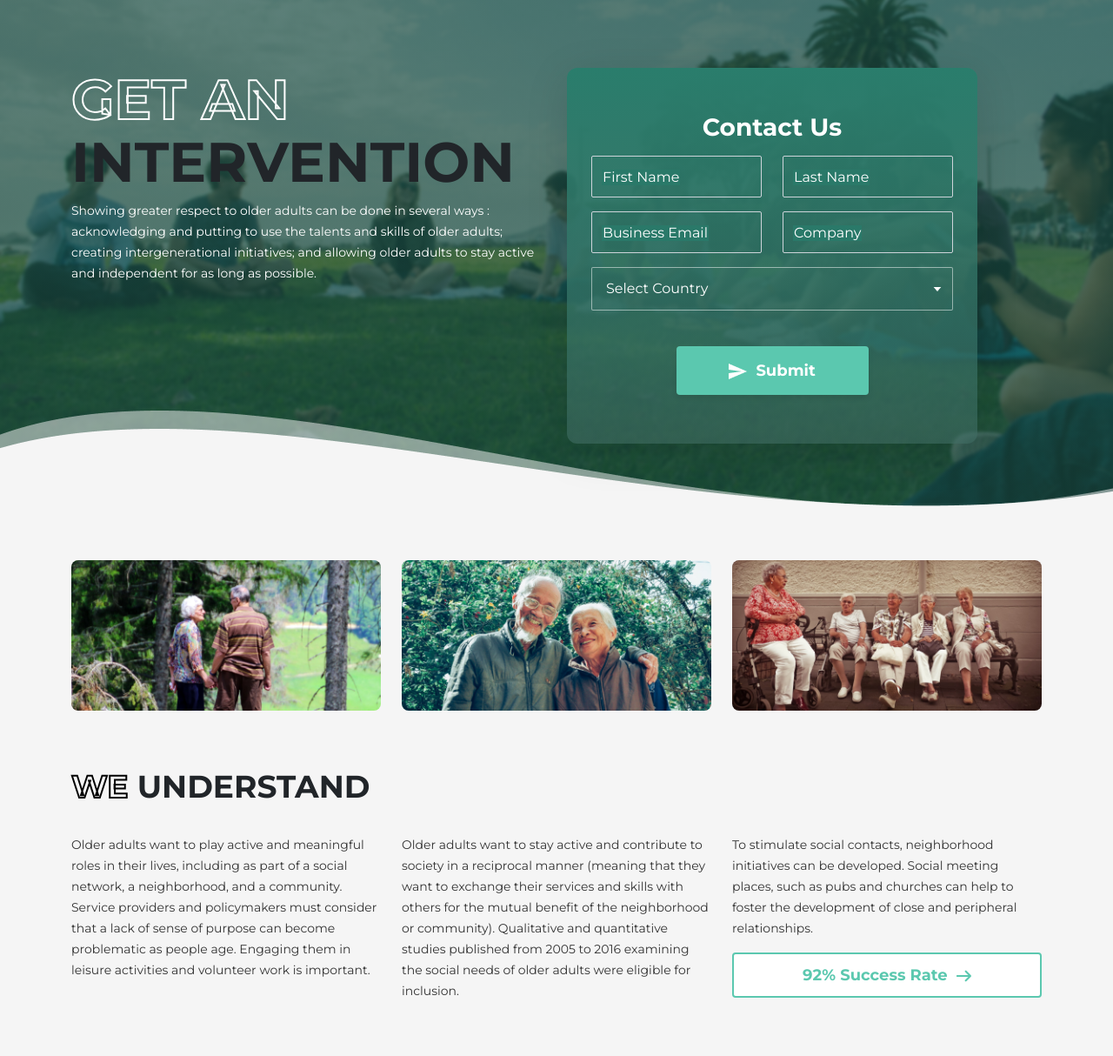
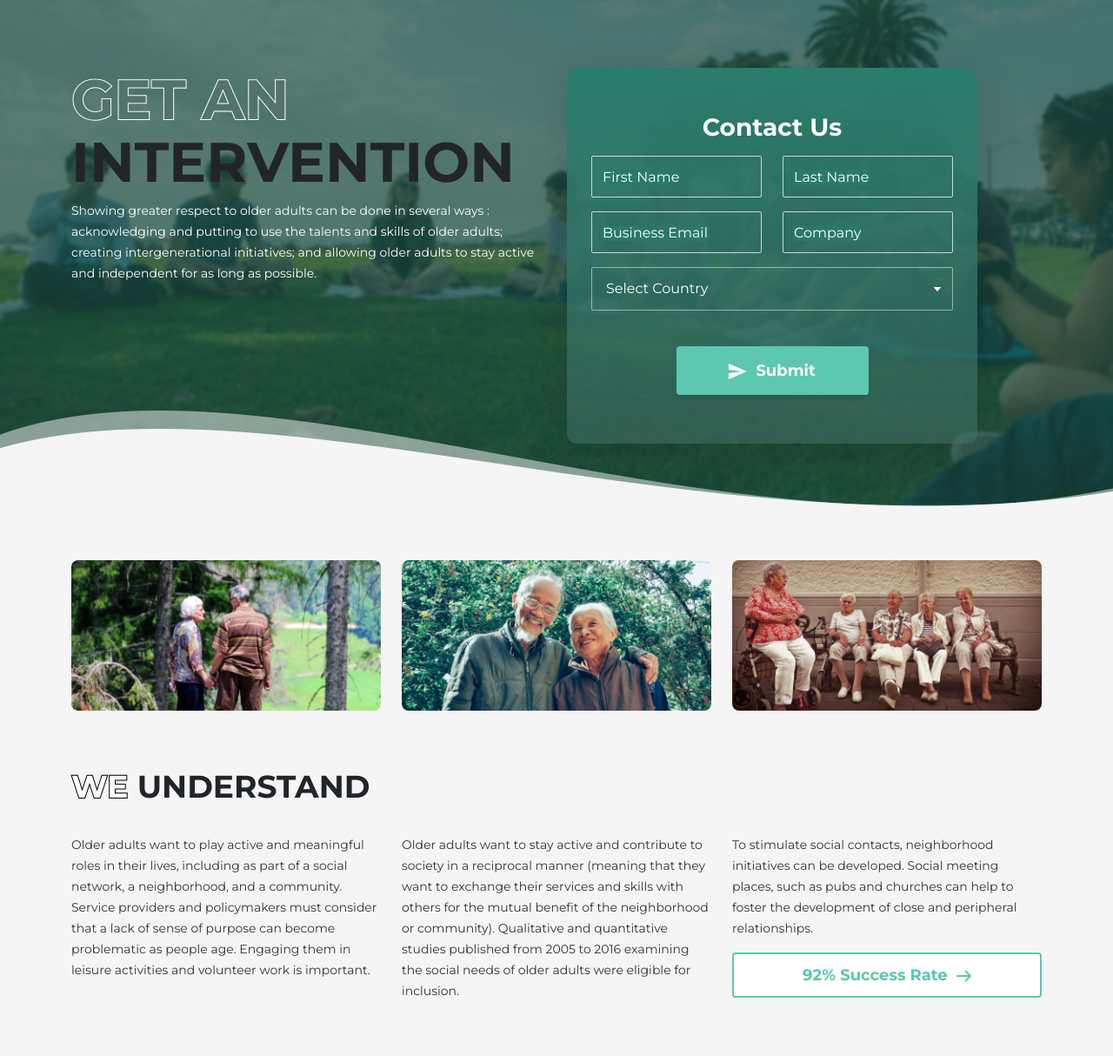
Before and after one commit to nkneeraj99/spiralyze, a plain HTML site: page index.html in a window 1280 px wide. Shown: the part 68-1282 px from the top of the page at 87% size. Drawn offline with Linux system fonts and the light colour scheme.

Commit message:
stroke text improve

```diff
--- a/css/main.css
+++ b/css/main.css
@@ -18,6 +18,21 @@ body {
   -webkit-text-fill-color: transparent;
   -webkit-text-stroke: 2px #000;
   font-weight: 700;
+  position: relative;
+}
+
+span.stroked-text::after {
+  content: attr(data-string);
+  -webkit-text-stroke: 0px;
+  -webkit-text-fill-color: #fff;
+  position: absolute;
+  left: 0;
+  color: #fff;
+}
+
+span.stroked-text.stroke-color-green::after {
+  -webkit-text-fill-color: #29554b;
+  color: #29554b;
 }
 
 /* ==========================================================================
@@ -94,8 +109,18 @@ header .cover-section {
 
 .cover-section h1 span {
   color: #fff;
+  position: relative;
   -webkit-text-fill-color: transparent;
   -webkit-text-stroke: 2px #fff;
+}
+
+.cover-section h1 span::after {
+  content: attr(data-string);
+  -webkit-text-stroke: 0px;
+  -webkit-text-fill-color: #52746d;
+  position: absolute;
+  left: 0;
+  color: #52746d;
 }
 
 .cover-section p {
--- a/index.html
+++ b/index.html
@@ -85,7 +85,7 @@
           <div class="row">
             <div class="col-lg-6">
               <h1>
-                <span>GET AN</span>
+                <span data-string="GET AN">GET AN</span>
                 INTERVENTION
               </h1>
               <p>
@@ -200,7 +200,7 @@
 
         <div class="row">
           <div class="col-lg-12">
-            <h2><span class="stroked-text">WE</span> UNDERSTAND</h2>
+            <h2><span class="stroked-text" data-string="WE">WE</span> UNDERSTAND</h2>
           </div>
         </div>
 
@@ -347,7 +347,7 @@
         <div class="row">
           <div class="col-lg-12">
             <h2>
-              <span class="stroked-text">WE</span> CAN ORGANIZE EVERYTHING
+              <span class="stroked-text" data-string="WE">WE</span> CAN ORGANIZE EVERYTHING
             </h2>
           </div>
         </div>
@@ -430,7 +430,7 @@
           <div class="left-section">
             <ul>
               <li>
-                <h3><span class="stroked-text">WATCH</span> THE VIDEO</h3>
+                <h3><span class="stroked-text stroke-color-green" data-string="WATCH">WATCH</span> THE VIDEO</h3>
               </li>
               <li>
                 <h3>
```
